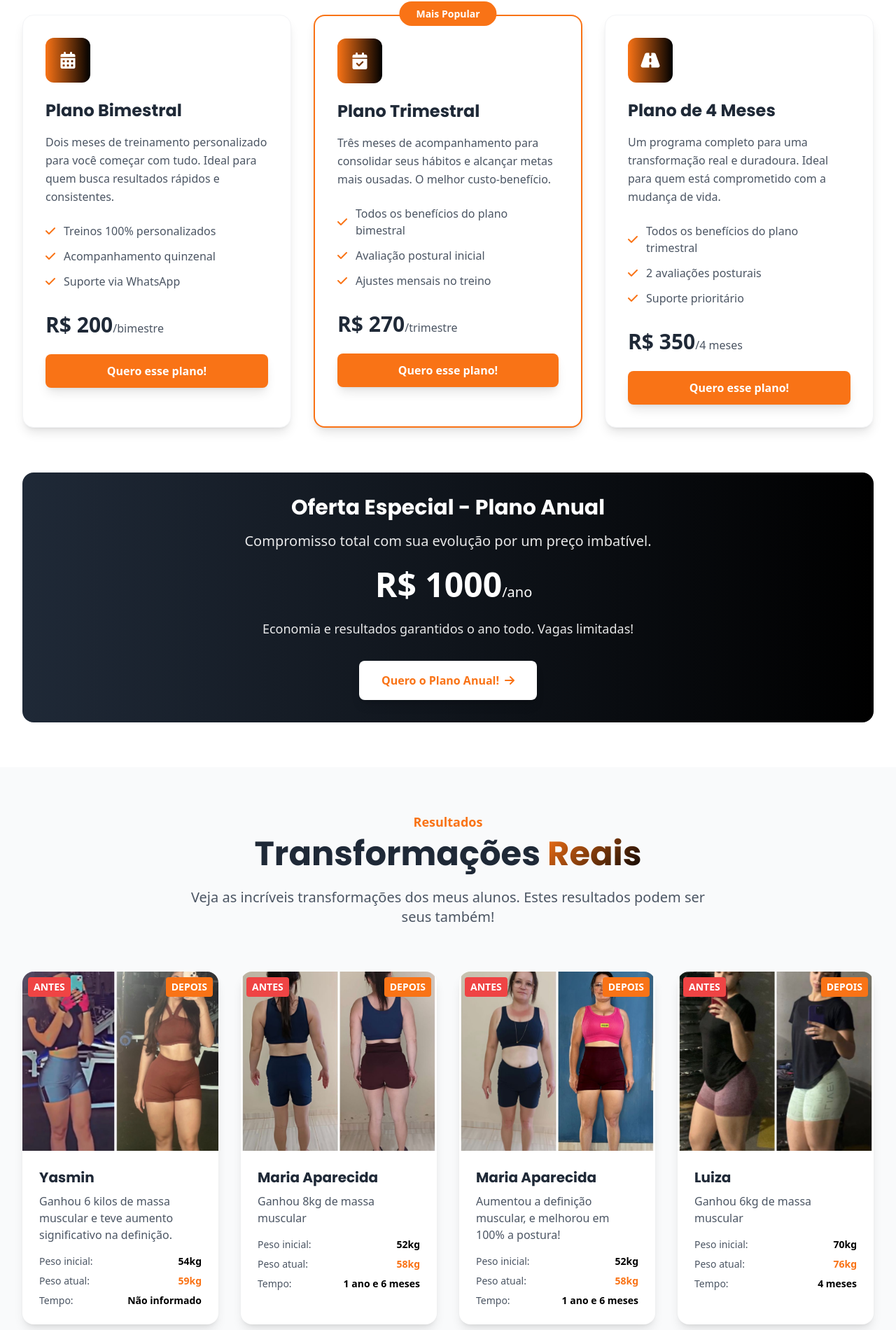
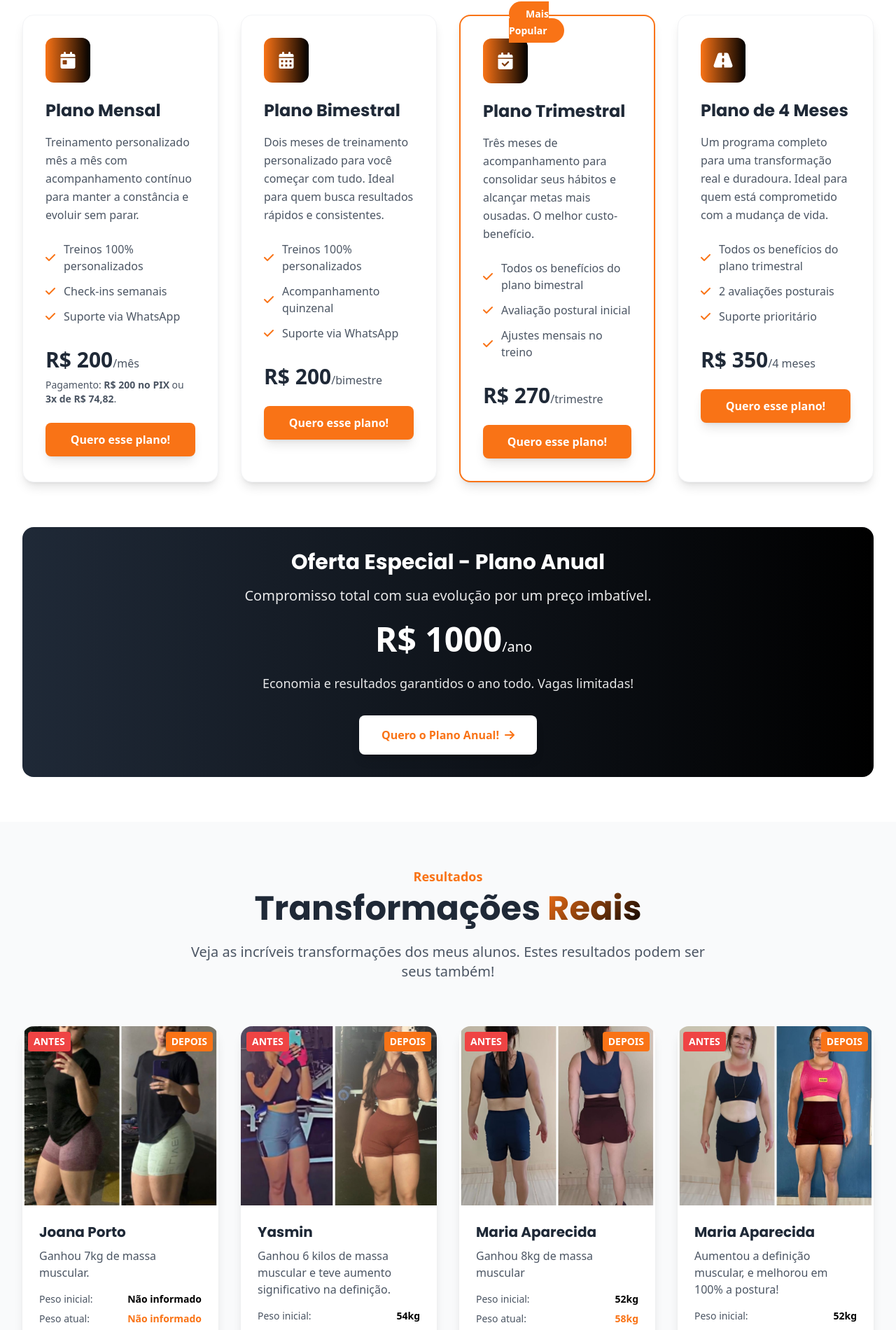
Before and after one commit to erickolk/personal_site, a Nuxt app: page / in a window 1280 px wide. Shown: the part 2323-4223 px from the top of the page at 70% size. Built offline with nearby package versions, Linux system fonts and the light colour scheme.

Commit message:
Feat: Adiciona plano Mensal (200 PIX ou 3x 74,82) e resultado Joana Porto (+7kg)

```diff
--- a/components/ResultsSection.vue
+++ b/components/ResultsSection.vue
@@ -8,6 +8,15 @@ import yasminResultado from '~/assets/images/resultados/yasmin.jpeg';
 
 
 const resultados = ref([
+  {
+    id: 0,
+    imagem: resultado4,
+    nome: 'Joana Porto',
+    descricao: 'Ganhou 7kg de massa muscular.',
+    pesoInicial: 'Não informado',
+    pesoAtual: 'Não informado',
+    tempo: 'Não informado',
+  },
   {
     id: 1,
     imagem: yasminResultado,
--- a/components/ServicesSection.vue
+++ b/components/ServicesSection.vue
@@ -13,7 +13,55 @@
       </div>
 
       <!-- Services Grid -->
-      <div class="grid md:grid-cols-2 lg:grid-cols-3 gap-8">
+      <div class="grid md:grid-cols-2 lg:grid-cols-4 gap-8">
+        <!-- Mensal Plan -->
+        <div class="bg-white rounded-2xl shadow-lg hover:shadow-2xl transition-all duration-300 transform hover:-translate-y-2 border border-gray-100" data-aos="fade-up" data-aos-delay="50">
+          <div class="p-8">
+            <!-- Icon -->
+            <div class="w-16 h-16 bg-gradient-to-r from-orange-500 to-black rounded-xl flex items-center justify-center mb-6">
+              <i class="fas fa-calendar-day text-white text-2xl"></i>
+            </div>
+
+            <!-- Title & Description -->
+            <h3 class="text-2xl font-bold text-gray-800 mb-4">Plano Mensal</h3>
+            <p class="text-gray-600 mb-6 leading-relaxed">
+              Treinamento personalizado mês a mês com acompanhamento contínuo para manter a constância e evoluir sem parar.
+            </p>
+
+            <!-- Features -->
+            <ul class="space-y-3 mb-8">
+              <li class="flex items-center space-x-3">
+                <i class="fas fa-check text-orange-500"></i>
+                <span class="text-gray-600">Treinos 100% personalizados</span>
+              </li>
+              <li class="flex items-center space-x-3">
+                <i class="fas fa-check text-orange-500"></i>
+                <span class="text-gray-600">Check-ins semanais</span>
+              </li>
+              <li class="flex items-center space-x-3">
+                <i class="fas fa-check text-orange-500"></i>
+                <span class="text-gray-600">Suporte via WhatsApp</span>
+              </li>
+            </ul>
+
+            <!-- Price -->
+            <div class="mb-2">
+              <span class="text-3xl font-bold text-gray-800">R$ 200</span>
+              <span class="text-gray-600">/mês</span>
+            </div>
+            <p class="text-sm text-gray-600 mb-6">
+              Pagamento: <strong>R$ 200 no PIX</strong> ou <strong>3x de R$ 74,82</strong>.
+            </p>
+
+            <!-- CTA -->
+            <a
+              href="#contato"
+              class="btn-primary w-full text-center inline-block"
+            >
+              Quero esse plano!
+            </a>
+          </div>
+        </div>
         <!-- Bimestral Plan -->
         <div class="bg-white rounded-2xl shadow-lg hover:shadow-2xl transition-all duration-300 transform hover:-translate-y-2 border border-gray-100" data-aos="fade-up" data-aos-delay="100">
           <div class="p-8">
```
